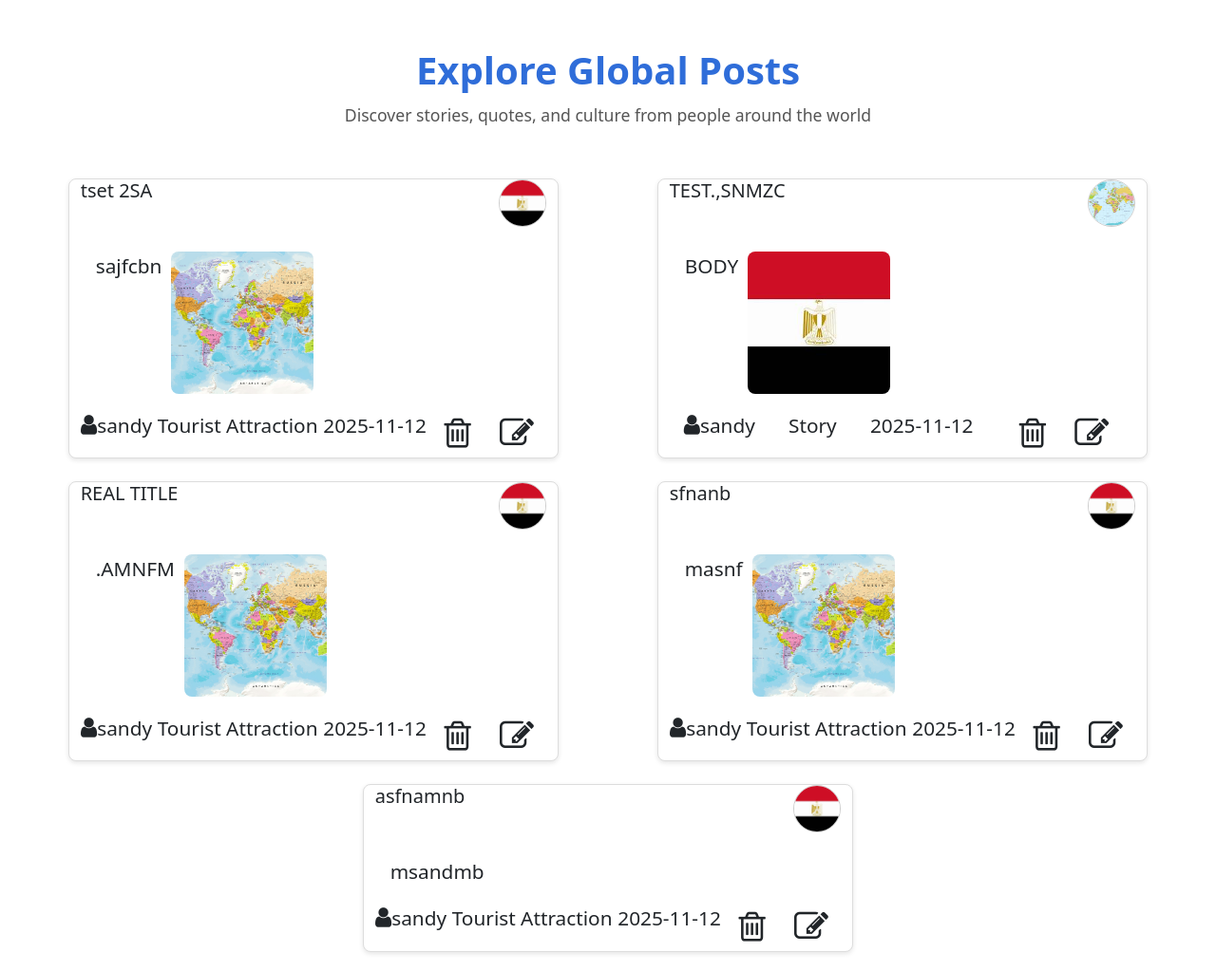
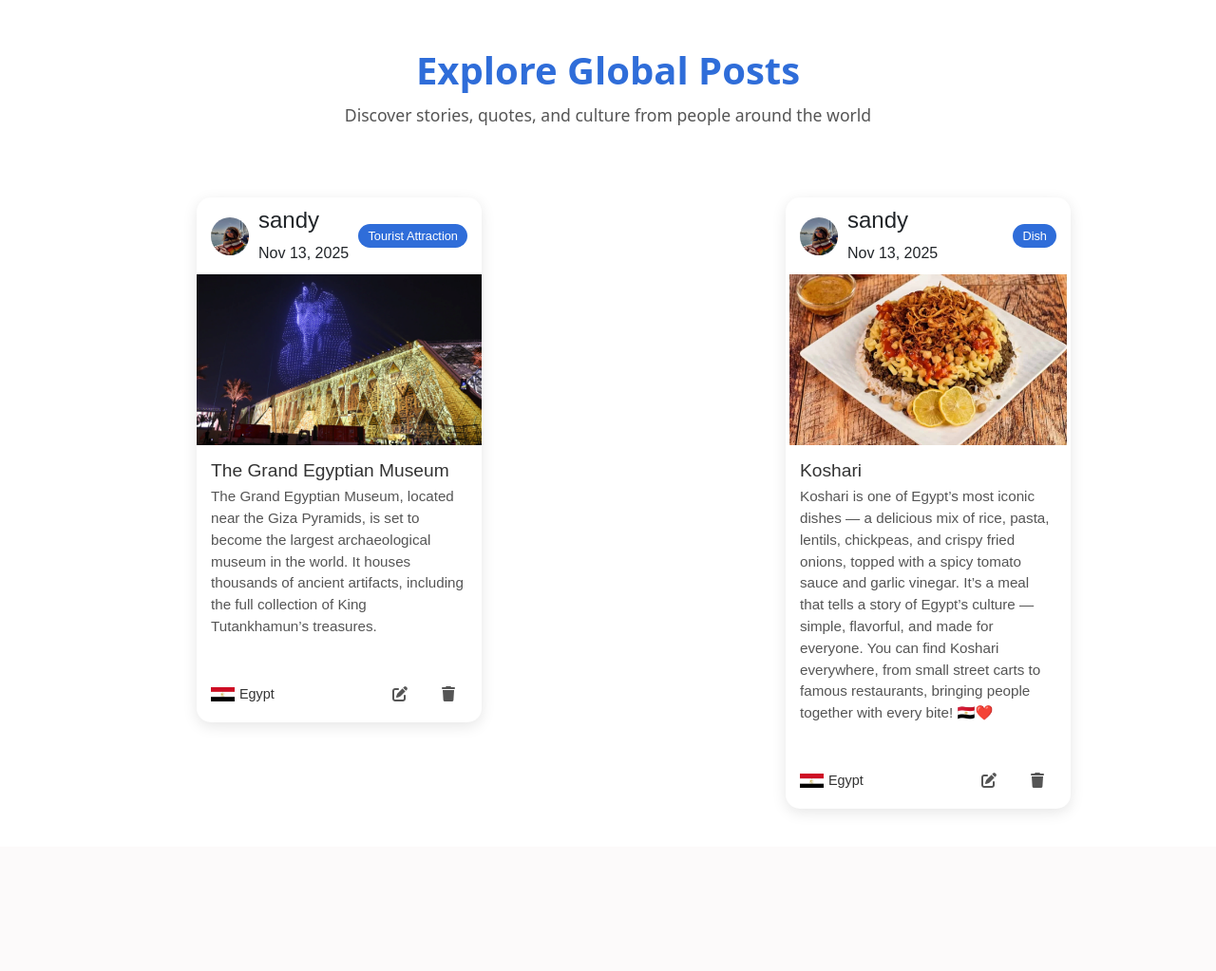
Before and after one commit to sandymosaad/culture_connect, a Flask app: page /global in a window 1280 px wide. Shown: the part 106-1129 px from the top of the page at 95% size. After the commit the page ends 960 px from the top, so only its background shows below. Run offline with Flask 3, Linux system fonts and the light colour scheme; some libraries are stand-ins or nearby versions.

Commit message:
Refine card layout and improve overall styling

```diff
--- a/db/posts.json
+++ b/db/posts.json
@@ -1,60 +1,27 @@
 {
-    "next_id": 13,
+    "next_id": 15,
     "posts": [
         {
-            "title": "tset 2SA",
-            "body": "sajfcbn",
-            "country": "ncbnnb",
+            "title": "The Grand Egyptian Museum",
+            "body": "The Grand Egyptian Museum, located near the Giza Pyramids, is set to become the largest archaeological museum in the world. It houses thousands of ancient artifacts, including the full collection of King Tutankhamun\u2019s treasures.",
+            "country": "Egypt",
             "category": "Tourist Attraction",
-            "date": "2025-11-12",
+            "date": "Nov 13, 2025",
             "flag": "sandy_flag.jpeg",
             "username": "sandy",
-            "post_id": 7,
-            "post_image": "sandy_post_image.jpg"
+            "post_id": 13,
+            "post_image": "sandy_post_image.png"
         },
         {
-            "title": "TEST.,SNMZC",
-            "body": "BODY",
-            "country": "mnfsmfb",
-            "category": "Story",
-            "date": "2025-11-12",
-            "flag": "sandy_flag.jpg",
-            "username": "sandy",
-            "post_id": 8,
-            "post_image": "sandy_post_image.jpeg"
-        },
-        {
-            "title": "REAL TITLE",
-            "body": ".AMNFM",
-            "country": "MFDN B",
-            "category": "Tourist Attraction",
-            "date": "2025-11-12",
+            "title": "Koshari",
+            "body": "Koshari is one of Egypt\u2019s most iconic dishes \u2014 a delicious mix of rice, pasta, lentils, chickpeas, and crispy fried onions, topped with a spicy tomato sauce and garlic vinegar.\r\n\r\nIt\u2019s a meal that tells a story of Egypt\u2019s culture \u2014 simple, flavorful, and made for everyone. You can find Koshari everywhere, from small street carts to famous restaurants, bringing people together with every bite! \ud83c\uddea\ud83c\uddec\u2764\ufe0f",
+            "country": "Egypt",
+            "category": "Dish",
+            "date": "Nov 13, 2025",
             "flag": "sandy_flag.jpeg",
             "username": "sandy",
-            "post_id": 10,
-            "post_image": "sandy_post_image.jpg"
-        },
-        {
-            "title": "sfnanb",
-            "body": "masnf",
-            "country": "sabfn",
-            "category": "Tourist Attraction",
-            "date": "2025-11-12",
-            "flag": "sandy_flag.jpeg",
-            "username": "sandy",
-            "post_id": 11,
-            "post_image": "sandy_post_image.jpg"
-        },
-        {
-            "title": "asfnamnb",
-            "body": "msandmb",
-            "country": "msnfb",
-            "category": "Tourist Attraction",
-            "date": "2025-11-12",
-            "flag": "sandy_flag.jpeg",
-            "username": "sandy",
-            "post_id": 12,
-            "post_image": null
+            "post_id": 14,
+            "post_image": "sandy_post_image.webp"
         }
     ]
 }
--- a/website/static/css/card.css
+++ b/website/static/css/card.css
@@ -5,55 +5,99 @@
 }
 
 
-.card {
-    display: flex;
-    flex-direction: column;
-    align-items: flex-start;
-    border: 1px solid #ddd;
-    border-radius: 8px;
-    background-color: #fff;
-    box-shadow: 0 2px 5px rgba(0,0,0,0.1);
-    box-sizing: border-box;
-
+.post-card {
+    width: 300px;
+    background: #fff;
+    border-radius: 15px;
+    box-shadow: 0 4px 15px rgba(0,0,0,0.1);
+    overflow: hidden;
+    font-family: 'Arial', sans-serif;
+    margin: 20px;
 }
-
-.card:hover{
+.post-card:hover{
     transform: scale(1.02);
     transition: 0.3s;
 }
 
-.top-card {
+
+.post-header, .post-footer {
     display: flex;
     justify-content: space-between;
-    width: 100%;
-    margin-bottom: 10px;
+    align-items: center;
+    padding: 10px 15px;
 }
 
-.card-body {
+.user-info {
     display: flex;
-    justify-content: flex-end;
+    align-items: center;
     gap: 10px;
 }
-.card-body img {
-    width: 150px;
-    height: 150px;
-    object-fit: cover;
-    border-radius: 8px;
+
+.user-avatar {
+  width: 40px;
+  height: 40px;
+  border-radius: 50%;
 }
 
+.post-category {
+  background: #2f6dd9;
+;
+  color: #fff;
+  padding: 3px 10px;
+  border-radius: 20px;
+  font-size: 0.8rem;
+}
 
-.info {
+.post-image img {
+  width: 100%;
+  height: 180px;
+  object-fit: cover;
+}
+
+.post-body {
+  padding: 15px;
+}
+
+.post-title {
+  font-size: 1.2rem;
+  margin-bottom: 5px;
+  color: #333;
+}
+
+.post-text {
+  font-size: 0.95rem;
+  color: #555;
+}
+
+.country-info {
   display: flex;
-    width: 100%;
-    justify-content: space-around;
   align-items: center;
   gap: 5px;
 }
 
-.flag-img {
-    width: 50px;
-    height: 50px;
-    border-radius: 50%;
+.country-flag {
+  width: 25px;
+  height: 15px;
   object-fit: cover;
-    border: 1px solid #ccc;
 }
+
+.country-name {
+  font-size: 0.9rem;
+  color: #333;
+}
+.card-actions {
+  display: flex;
+  gap: 10px;
+  align-items: center;
+}
+
+.card-actions i {
+  cursor: pointer;
+  color: #555;
+  transition: color 0.3s;
+}
+
+.card-actions i:hover {
+  color: #2f6dd9;
+;
+}
--- a/website/templates/base.html
+++ b/website/templates/base.html
@@ -10,6 +10,7 @@
         {% endif %}
         <link rel="stylesheet" href="https://cdnjs.cloudflare.com/ajax/libs/bootstrap/5.3.0/css/bootstrap.min.css">
         <link rel="stylesheet" href="https://cdnjs.cloudflare.com/ajax/libs/font-awesome/4.7.0/css/font-awesome.min.css">
+        <link rel="stylesheet" href="https://cdnjs.cloudflare.com/ajax/libs/font-awesome/6.4.0/css/all.min.css"/>
 
 
         <title>{% block title %} Home {% endblock %}</title>
--- a/website/templates/card.html
+++ b/website/templates/card.html
@@ -1,24 +1,40 @@
 <link rel="stylesheet" href="{{ url_for('static', filename='css/card.css') }}">
-<div class="top-card">
-    <h5 class="card-title">{{ post.title}}</h5>
-    <img src="{{ url_for('static', filename='uploads/' ~  post.flag) }}" class="flag-img" alt="flag-img">
+
+<div class="post-card">
+  <div class="post-header">
+    <div class="user-info">
+
+      <img  src="{{ url_for('static', filename='images/profile.jpg') }}" alt="User Avatar" class="user-avatar">
+      <div>
+        <h4 class="user-name">{{ post.username}}</h4>
+        <span class="post-date">{{ post.date}}</span>
+      </div>
+    </div>
+
+    <span class="post-category">{{ post.category}}</span>
+  </div>
+
+  <div class="post-image">
+     {% if post.post_image %}
+    <img src="{{ url_for('static', filename='uploads/' ~ post.post_image) }}" alt="post image" >
+    {% endif %}
+  </div>
+
+  <div class="post-body">
+    <h3 class="post-title">{{ post.title}}</h3>
+    <p class="post-text">{{ post.body}}</p>
+  </div>
+
+  <div class="post-footer">
+    <div class="country-info">
+      <img src="{{ url_for('static', filename='uploads/' ~  post.flag) }}" alt="Country Flag" class="country-flag">
+      <span class="country-name">{{ post.country }}</span>
+    </div>
+
+    <div class="card-actions">
+        <button class='btn' onclick="showEditModal('{{ post.post_id }}', '{{ post.title }}', '{{ post.body }}','{{ post.country }}','{{ post.category }}','{{ post.post_image }}','{{ post.flag }}')"
+        ><i class="fas fa-edit edit-icon" title="Edit" ></i> </button >
+        <button class='btn' onclick="deletePost({{ post.post_id }})"><i class="fas fa-trash delete-icon" title="Delete" ></i></button >
+    </div>
+  </div>
 </div>
-<div class="card-body">
-    <p class="card-text">
-        {{ post.body}}
-    </p>
-    {% if post.post_image %}
-    <img src="{{ url_for('static', filename='uploads/' ~ post.post_image) }}" alt="" >
-    {% endif %}
-
-</div>
-<div class="info">
-    <p><i class="fa fa-user" style="font-size:24px"></i>{{ post.username}}</p>
-    <p>{{ post.category}}</p>
-    <p>{{ post.date}}</p>
-    <div>
-        <button class='btn' onclick="deletePost({{ post.post_id }})"><i class="fa fa-trash-o" style="font-size:36px"></i></button >
-        <button class='btn' onclick="showEditModal('{{ post.post_id }}', '{{ post.title }}', '{{ post.body }}','{{ post.country }}','{{ post.category }}','{{ post.post_image }}','{{ post.flag }}')"
-        ><i class="fa fa-edit" style="font-size:36px"></i> </button >
-    </div>
-</div>
--- a/website/templates/global_posts.html
+++ b/website/templates/global_posts.html
@@ -13,7 +13,7 @@
     {% if posts %}
         <div class="row cards  g-4">
             {% for post in posts %}
-                <div class="col-12 col-md-5 card" id="post-{{ post.post_id }}">
+                <div class="col-12 col-md-3 " id="post-{{ post.post_id }}">
                     {% include "card.html" %}
                 </div>
             {% endfor %}
--- a/website/templates/profile.html
+++ b/website/templates/profile.html
@@ -8,7 +8,7 @@
             <p class="checkRemainingPostsPar">Here are your posts:</p>
             <div class="row cards  g-4">
                 {% for post in posts %}
-                    <div class="col-12 col-md-5 card" id="post-{{ post.post_id }}">
+                    <div class="col-12 col-md-3 " id="post-{{ post.post_id }}">
                         {% include "card.html" %}
                     </div>
                 {% endfor %}
--- a/website/views.py
+++ b/website/views.py
@@ -135,7 +135,7 @@ def get_post_data():
         category = request.form.get('category')
         flag_file = request.files.get('flag')            # Country flag
         post_image_file = request.files.get('post-img')  # Optional post image
-        date = str(datetime.date.today())  # Today's date string to can story it in json
+        date = datetime.date.today().strftime("%b %d, %Y") # Today's date string to can story it in json
         return {
         "title": title,
         "body": body,
```
Also changed, not shown: test.html (deleted, +0 -82 lines), website/static/images/profile.jpg (added), website/static/uploads/sandy_post_image.png (added), website/static/uploads/sandy_post_image.webp (added). Lines whose indentation alone changed are shown as unchanged.
